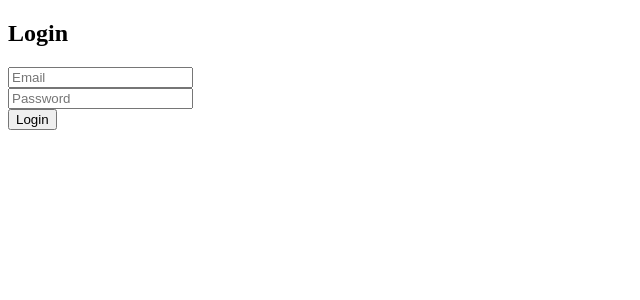
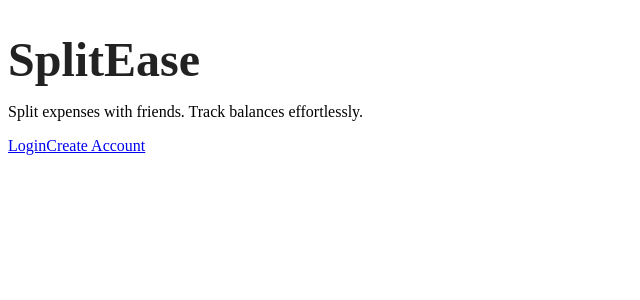
Before and after one commit to shoryataneja/SplitEase, a React app in the folder frontend/: page / in a window 1280 px wide. Before the commit this address led to /login. Shown: the top 300 px of the page, without its empty margins (0-640 px from the left). Built offline with nearby package versions, Linux system fonts and the light colour scheme; the HTML template or start-up script is replaced by a standard one.

Commit message:
Started bulding the landing page

```diff
--- a/frontend/src/App.jsx
+++ b/frontend/src/App.jsx
@@ -5,6 +5,8 @@ import Dashboard from "./pages/Dashboard";
 import PrivateRoute from "./components/PrivateRoute";
 import TripDetails from "./pages/TripDetails";
 import Invitations from "./pages/Invitations";
+import Landing from "./pages/Landing";
+
 
 
 
@@ -12,7 +14,8 @@ function App() {
   return (
     <BrowserRouter>
       <Routes>
-  <Route path="/" element={<Navigate to="/login" />} />
+  <Route path="/" element={<Landing />} />
+
 
   <Route path="/login" element={<Login />} />
 
--- /dev/null
+++ b/frontend/src/pages/Landing.jsx
@@ -0,0 +1,27 @@
+import { Link } from "react-router-dom";
+import "../styles/Landing.css";
+
+function Landing() {
+  return (
+    <div className="landing">
+      <div className="landing-hero">
+        <h1 className="landing-title">SplitEase</h1>
+        <p className="landing-subtitle">
+          Split expenses with friends. Track balances effortlessly.
+        </p>
+
+        <div className="landing-cta">
+          <Link to="/login" className="landing-btn primary">
+            Login
+          </Link>
+
+          <Link to="/signup" className="landing-btn secondary">
+            Create Account
+          </Link>
+        </div>
+      </div>
+    </div>
+  );
+}
+
+export default Landing;
--- /dev/null
+++ b/frontend/src/styles/Landing.css
@@ -0,0 +1,57 @@
+/* Landing.css */
+.landing-container {
+  display: flex;
+  justify-content: center;
+  align-items: center;
+  height: 100vh;
+  background: #f8f9fa;
+  text-align: center;
+  padding: 20px;
+}
+
+.landing-content {
+  max-width: 500px;
+  width: 100%;
+}
+
+.landing-title {
+  font-size: 3rem;
+  font-weight: bold;
+  margin-bottom: 10px;
+  color: #222;
+}
+
+.landing-tagline {
+  font-size: 1.2rem;
+  color: #555;
+  margin-bottom: 30px;
+}
+
+.landing-buttons {
+  display: flex;
+  gap: 10px;
+  justify-content: center;
+}
+
+.btn {
+  padding: 10px 20px;
+  font-size: 1rem;
+  border: none;
+  cursor: pointer;
+  border-radius: 4px;
+  min-width: 120px;
+}
+
+.btn-primary {
+  background-color: #222;
+  color: white;
+}
+
+.btn-secondary {
+  background-color: #555;
+  color: white;
+}
+
+.btn:hover {
+  opacity: 0.9;
+}
```
